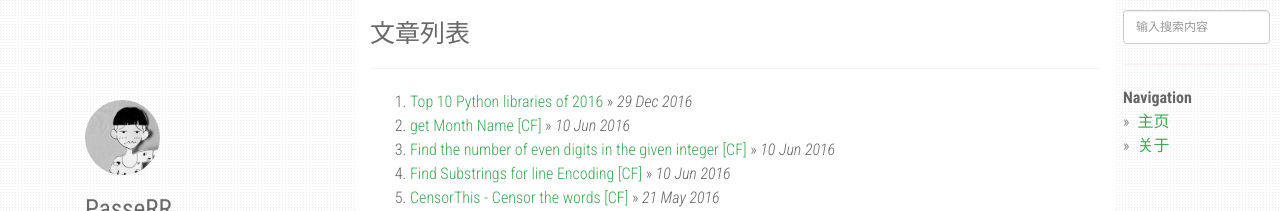
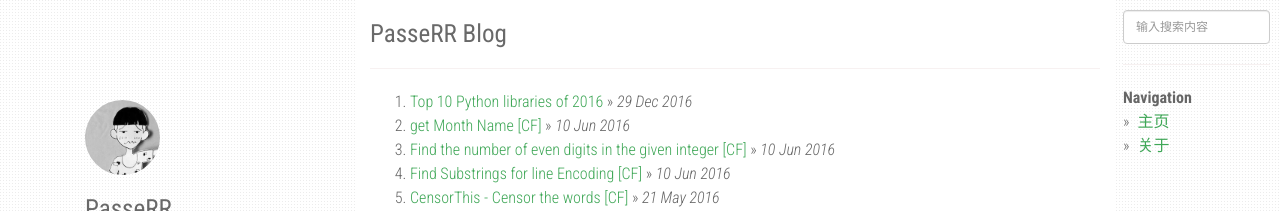
Before and after one commit to PasseRR/passerr.github.io, a Jekyll site: the page built from index.html, in a window 1280 px wide. Shown: the top 211 px of the page. Built offline with Jekyll 4.4.1, drawn with Linux system fonts in a browser that asks for light colours; nearby versions of some CDN libraries; the list of posts is cut into pages by our own code.

Commit message:
modify settings

```diff
--- a/_config.yml
+++ b/_config.yml
@@ -1,5 +1,5 @@
-title: 文章列表
-description: My Personal Stack Problems
+title: PasseRR Blog
+description: My Personal Blog
 author: PasseRR
 github: https://github.com/PasseRR
 about: I'm a javaer.
```
Also changed, not shown: about.md (+1 -1 lines), static/img/favicon.ico.
